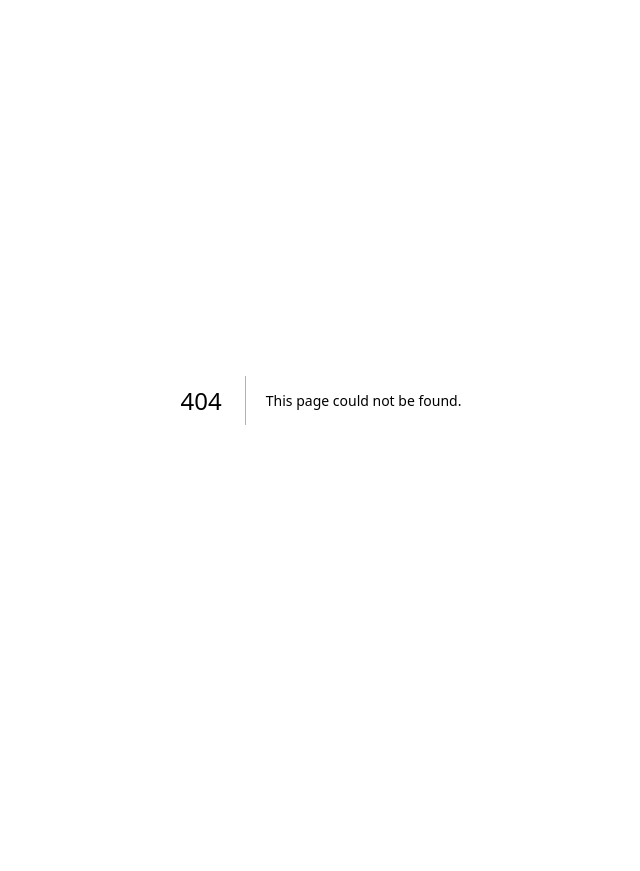
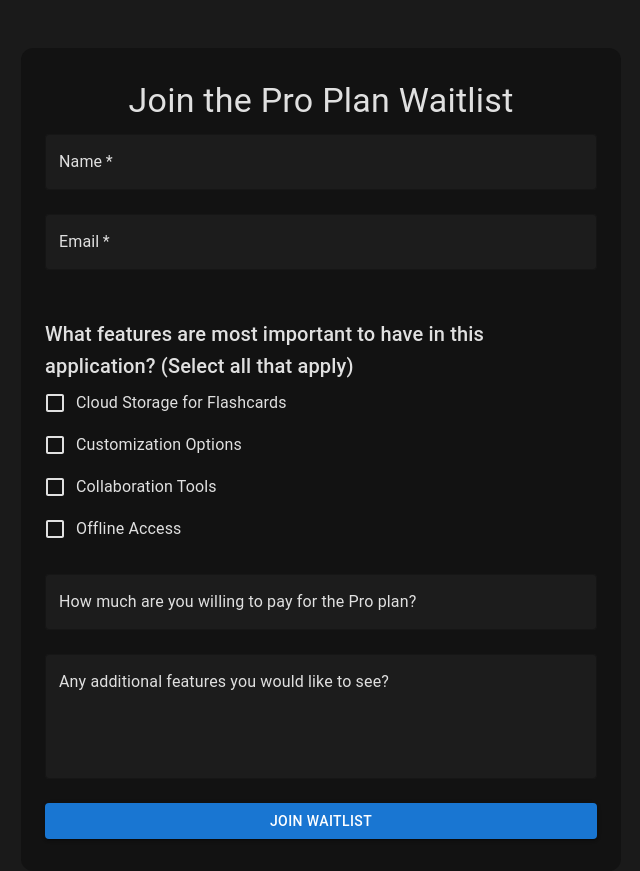
Before and after one commit to csidarous/Flash_Genie, a Next.js app: page /waitlistForm in a window 1280 px wide. Before the commit this address had no page. Shown: the whole page, without its empty margins (319-959 px from the left). Before the commit the page ends 800 px from the top, so only its background shows below. Built offline with nearby package versions, Linux system fonts and the light colour scheme.

Commit message:
updated waitlistform

```diff
--- a/app/components/features.js
+++ b/app/components/features.js
@@ -17,6 +17,7 @@ const features = [
 
 const Features = () => {
   return (
+    <section id="features">
     <Container
       maxWidth="md"
       sx={{
@@ -113,6 +114,7 @@ const Features = () => {
         ))}
       </Grid>
     </Container>
+    </section>
   );
 };
 
--- a/app/components/hero.js
+++ b/app/components/hero.js
@@ -2,6 +2,7 @@ import { Container, Button, Typography, Box } from '@mui/material';
 
 const Hero = () => {
   return (
+    <section id="hero">
     <Container
       maxWidth="md"
       sx={{
@@ -61,7 +62,7 @@ const Hero = () => {
       <Button
         variant="contained"
         color="secondary"
-        href="/generate"
+        href="/sign-up"
         sx={{
           mt: 4,
           padding: '10px 20px',
@@ -75,6 +76,7 @@ const Hero = () => {
         Get Started with Free Version
       </Button>
     </Container>
+    </section>
   );
 }
 
--- a/app/generate/page.js
+++ b/app/generate/page.js
@@ -77,7 +77,9 @@ export default function Generate() {
           <SignedIn>
             <UserButton />
           </SignedIn>
-          <Button color="inherit" sx={{ ml: 2 }} onClick={handleCheckout}>Subscribe</Button>
+          {/* <Button variant="contained" sx={{ backgroundColor: '#ffd700', color: '#333333' }} href="/waitlistForm">
+          Join Waitlist
+          </Button> */}
         </Toolbar>
       </AppBar>
 
--- a/app/globals.css
+++ b/app/globals.css
@@ -2,6 +2,9 @@
 @tailwind components;
 @tailwind utilities;
 
+html {
+  scroll-behavior: smooth;
+}
 * {
   box-sizing: border-box;
   padding: 0;
--- a/app/sign-in/[[...sign-in]]/page.js
+++ b/app/sign-in/[[...sign-in]]/page.js
@@ -69,8 +69,8 @@ export default function SignInPage() {
       </Toolbar>
     </AppBar>
       <Box display="flex" flexDirection="column" alignItems="center" justifyContent="center" sx={{ minHeight: '100vh' }}>
-        <Typography variant="h4">Sign In</Typography>
-        <SignIn />
+        <Typography variant="h4" >Sign In</Typography>
+        <SignIn afterSignInUrl="/generate"/>
       </Box>
     </Container>
   );
--- a/app/sign-up/[[...sign-up]]/page.js
+++ b/app/sign-up/[[...sign-up]]/page.js
@@ -1,5 +1,5 @@
 'use client';
-import { SignedIn, SignIn, SignedOut, UserButton } from "@clerk/nextjs";
+import { SignedIn, SignUp, SignedOut, UserButton } from "@clerk/nextjs";
 import { Container, Toolbar, Button, AppBar, Box, Typography, IconButton, Menu, MenuItem } from '@mui/material';
 import MenuIcon from '@mui/icons-material/Menu';
 import { useState } from 'react';
@@ -70,7 +70,7 @@ export default function SignInPage() {
     </AppBar>
       <Box display="flex" flexDirection="column" alignItems="center" justifyContent="center" sx={{ minHeight: '100vh' }}>
         <Typography variant="h4">Sign Up</Typography>
-        <SignIn />
+        <SignUp afterSignInUrl="/generate"/>
       </Box>
     </Container>
   );
--- /dev/null
+++ b/app/waitlistForm/page.js
@@ -0,0 +1,161 @@
+"use client";
+import React, { useState } from 'react';
+import { Container, TextField, FormGroup, FormControlLabel, Checkbox, Button, Typography, Box } from '@mui/material';
+import { firestore } from '/firebase'; // Ensure you import the firestore instance
+import { collection, addDoc } from 'firebase/firestore';
+import { useRouter } from 'next/navigation';
+
+export default function WaitlistForm() {
+    const router = useRouter();
+    const [formData, setFormData] = useState({
+        name: '',
+        email: '',
+        willingnessToPay: '',
+        additionalFeatures: '',
+        features: {
+            cloudStorage: false,
+            customization: false,
+            collaboration: false,
+            offlineAccess: false,
+        },
+    });
+
+    const handleChange = (e) => {
+        const { name, value, type, checked } = e.target;
+        if (type === 'checkbox') {
+            setFormData((prevState) => ({
+                ...prevState,
+                features: {
+                    ...prevState.features,
+                    [name]: checked,
+                },
+            }));
+        } else {
+            setFormData({ ...formData, [name]: value });
+        }
+    };
+
+    const handleSubmit = async (e) => {
+        e.preventDefault();
+        try {
+            // Add a new document with a generated ID to the "waitlist" collection in Firestore
+            await addDoc(collection(firestore, "waitlist"), formData);
+            console.log("Document successfully written!", formData);
+            router.push('/');
+            // Optionally, reset the form or show a success message
+        } catch (error) {
+            console.error("Error adding document: ", error);
+        }
+    };
+
+    return (
+        <Container maxWidth="sm" sx={{ mt: 6, backgroundColor: '#121212', color: '#e0e0e0', padding: '2rem', borderRadius: '12px' }}>
+            <Typography variant="h4" gutterBottom align="center">
+                Join the Pro Plan Waitlist
+            </Typography>
+            <Box component="form" onSubmit={handleSubmit}>
+                <TextField
+                    label="Name"
+                    name="name"
+                    value={formData.name}
+                    onChange={handleChange}
+                    fullWidth
+                    required
+                    sx={{ mb: 3, backgroundColor: '#1c1c1c', color: '#e0e0e0', borderRadius: '4px', input: { color: '#fff' }, label: { color: '#e0e0e0' } }}
+                />
+                <TextField
+                    label="Email"
+                    name="email"
+                    value={formData.email}
+                    onChange={handleChange}
+                    fullWidth
+                    required
+                    sx={{ mb: 3, backgroundColor: '#1c1c1c', color: '#e0e0e0', borderRadius: '4px', input: { color: '#fff' }, label: { color: '#e0e0e0' } }}
+                />
+                <Typography variant="h6" sx={{ mt: 3 }}>
+                    What features are most important to have in this application? (Select all that apply)
+                </Typography>
+                <FormGroup sx={{ mb: 3 }}>
+                    <FormControlLabel
+                        control={
+                            <Checkbox
+                                name="cloudStorage"
+                                checked={formData.features.cloudStorage}
+                                onChange={handleChange}
+                                sx={{ color: '#e0e0e0' }}
+                            />
+                        }
+                        label="Cloud Storage for Flashcards"
+                    />
+                    <FormControlLabel
+                        control={
+                            <Checkbox
+                                name="customization"
+                                checked={formData.features.customization}
+                                onChange={handleChange}
+                                sx={{ color: '#e0e0e0' }}
+                            />
+                        }
+                        label="Customization Options"
+                    />
+                    <FormControlLabel
+                        control={
+                            <Checkbox
+                                name="collaboration"
+                                checked={formData.features.collaboration}
+                                onChange={handleChange}
+                                sx={{ color: '#e0e0e0' }}
+                            />
+                        }
+                        label="Collaboration Tools"
+                    />
+                    <FormControlLabel
+                        control={
+                            <Checkbox
+                                name="offlineAccess"
+                                checked={formData.features.offlineAccess}
+                                onChange={handleChange}
+                                sx={{ color: '#e0e0e0' }}
+                            />
+                        }
+                        label="Offline Access"
+                    />
+                </FormGroup>
+                <TextField
+                    label="How much are you willing to pay for the Pro plan?"
+                    name="willingnessToPay"
+                    value={formData.willingnessToPay}
+                    onChange={handleChange}
+                    fullWidth
+                    sx={{ mb: 3, backgroundColor: '#1c1c1c', color: '#e0e0e0', borderRadius: '4px', input: { color: '#fff' }, label: { color: '#e0e0e0' } }}
+                />
+                <TextField
+                    label="Any additional features you would like to see?"
+                    name="additionalFeatures"
+                    value={formData.additionalFeatures}
+                    onChange={handleChange}
+                    multiline
+                    rows={4}
+                    fullWidth
+                    sx={{
+                        mb: 3,
+                        backgroundColor: '#1c1c1c',
+                        borderRadius: '4px',
+                        '& .MuiInputBase-input': { color: '#fff' },  // Input text color
+                        '& .MuiInputLabel-root': { color: '#e0e0e0' },  // Label color
+                    }}
+                    InputProps={{
+                        style: { color: '#fff' },  // Input text color
+                    }}
+                    InputLabelProps={{
+                        style: { color: '#e0e0e0' },  // Label color
+                    }}
+                />
+
+                <Button type="submit" variant="contained" color="primary" fullWidth>
+                    Join Waitlist
+                </Button>
+            </Box>
+        </Container>
+    );
+}
```
Also changed, not shown: app/components/navbar.js (+15 -2 lines), app/components/pricingsection.js (+65 -20 lines).
